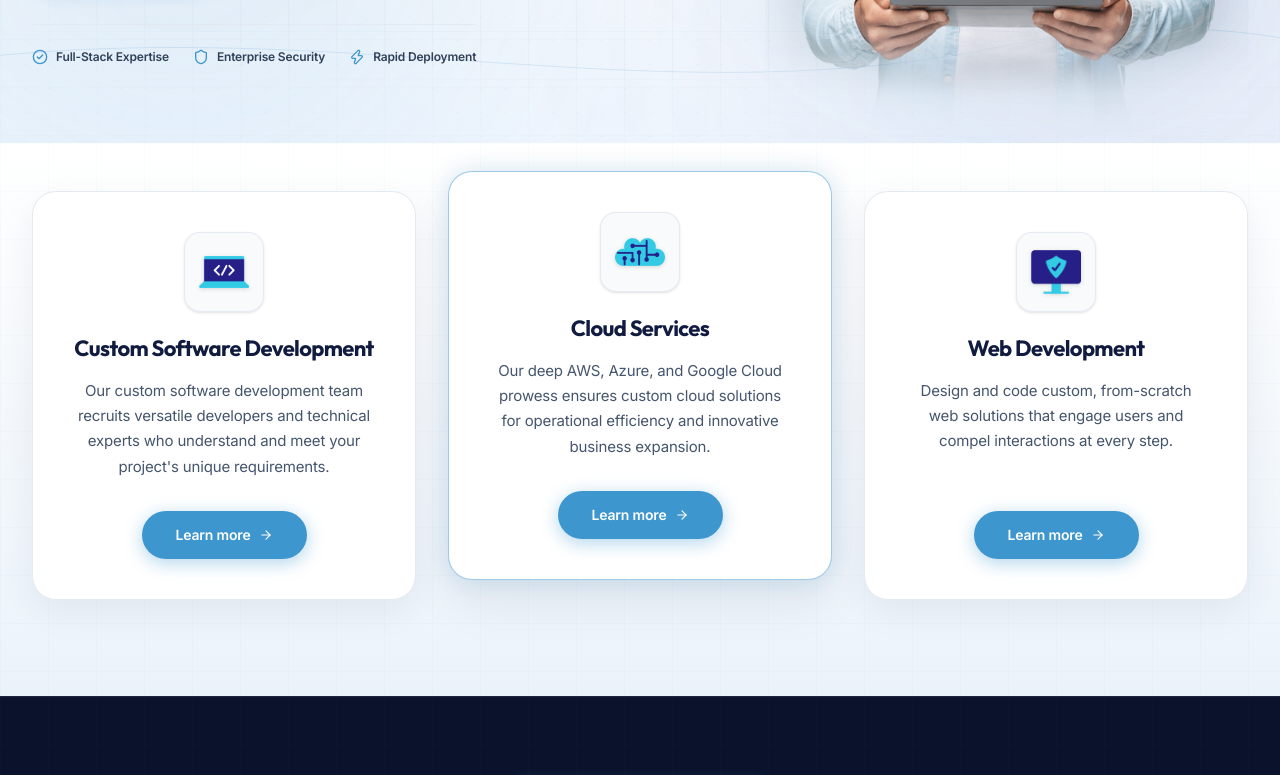
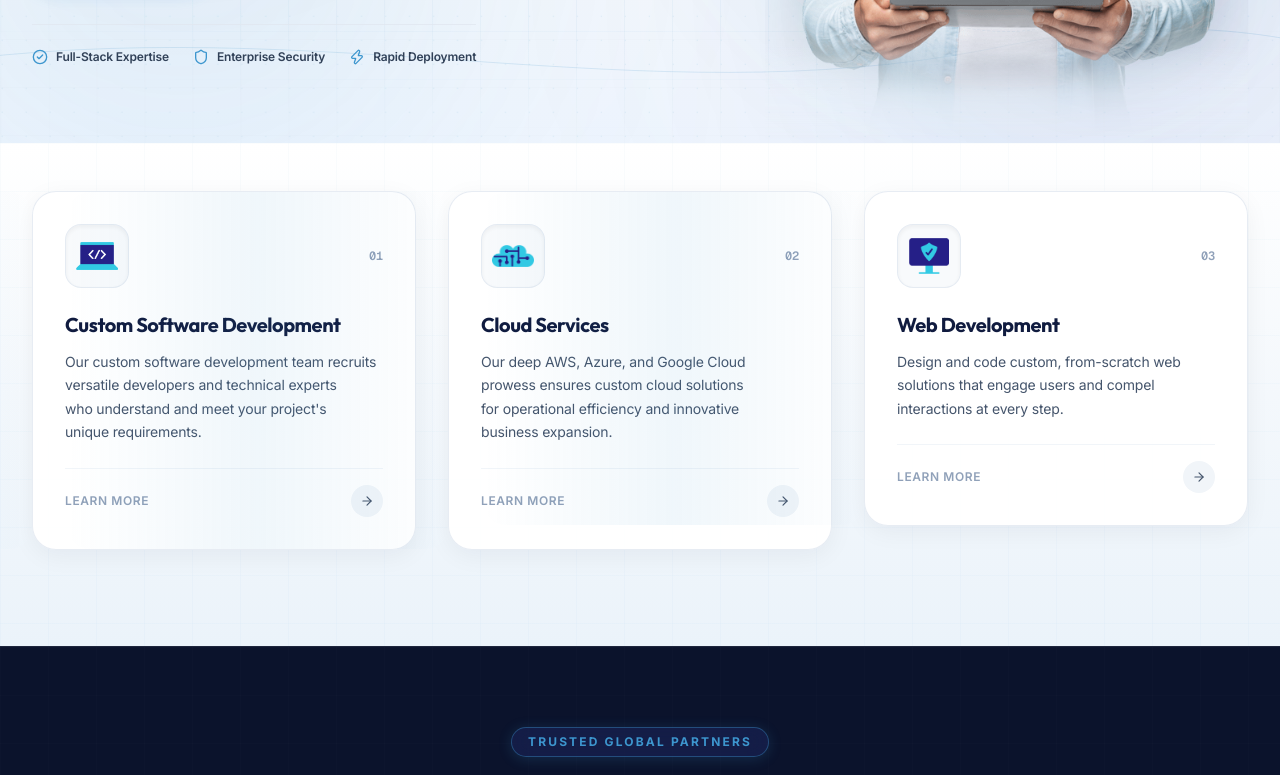
Before and after one commit to Muhammadkashifsaeed/abtelcloudservice, a Next.js app: page / in a window 1280 px wide. Shown: the part 615-1390 px from the top of the page. Built offline with nearby package versions, Linux system fonts and the light colour scheme; no server answers.

Commit message:
Enhance top 3 service cards to match WhatWeOffer 3D design and layout

```diff
--- a/components/ServiceCardsSection.tsx
+++ b/components/ServiceCardsSection.tsx
@@ -6,6 +6,7 @@ import Link from "next/link";
 import { motion } from "framer-motion";
 import { ArrowRight } from "lucide-react";
 import { cn } from "@/utils";
+import { Card3D } from "@/components/Card3D";
 
 const LUXURY_EASE = [0.16, 1, 0.3, 1] as const;
 
@@ -16,7 +17,6 @@ interface ServiceCardItem {
   imageWidth: number;
   imageHeight: number;
   href: string;
-  elevated?: boolean;
 }
 
 const SERVICE_CARDS: ServiceCardItem[] = [
@@ -37,7 +37,6 @@ const SERVICE_CARDS: ServiceCardItem[] = [
     imageWidth: 90,
     imageHeight: 49,
     href: "/services",
-    elevated: true,
   },
   {
     title: "Web Development",
@@ -70,64 +69,74 @@ function ServiceCard({
         ease: LUXURY_EASE,
       }}
       className={cn(
-        "flex w-full",
+        "h-full w-full",
         index === 2 &&
           "md:col-span-2 md:mx-auto md:w-full md:max-w-md lg:col-span-1 lg:max-w-none"
       )}
     >
-      <article
-        className={cn(
-          "group relative flex w-full flex-col justify-between rounded-3xl border p-8 sm:p-10 text-center backdrop-blur-2xl transition-all duration-300",
-          card.elevated
-            ? "border-[#3D96CE]/50 bg-white shadow-[0_20px_50px_rgba(16,27,63,0.08),0_0_24px_rgba(61,150,206,0.18)] lg:-translate-y-5 hover:border-[#3D96CE] hover:shadow-[0_24px_55px_rgba(61,150,206,0.25)]"
-            : "border-slate-200/90 bg-white/95 shadow-[0_12px_36px_rgba(16,27,63,0.06)] hover:-translate-y-2 hover:border-[#3D96CE]/50 hover:shadow-[0_20px_48px_rgba(61,150,206,0.15)]"
-        )}
+      <Card3D
+        maxTilt={6}
+        scaleOnHover={1.02}
+        glareOpacity={0.12}
+        borderGlowColor="rgba(61, 150, 206, 0.25)"
+        className="h-full rounded-3xl"
       >
-        <div>
-          {/* Centered Service Icon with Ambient Glow */}
-          <div className="relative mx-auto flex h-20 w-20 items-center justify-center rounded-2xl border border-slate-200/90 bg-slate-50/90 p-3.5 shadow-sm backdrop-blur-md transition-all duration-300 group-hover:scale-105 group-hover:border-[#3D96CE]/60 group-hover:bg-[#3D96CE]/10 group-hover:shadow-[0_0_24px_rgba(61,150,206,0.25)]">
+        <article className="group relative flex h-full flex-col justify-between rounded-3xl border border-slate-200/80 bg-white/95 p-7 sm:p-8 shadow-[0_6px_24px_rgba(15,23,42,0.05),0_0_1px_1px_rgba(255,255,255,0.8)_inset] backdrop-blur-sm transition-all duration-300 hover:border-[#3D96CE]/50 hover:shadow-[0_20px_42px_rgba(48,62,153,0.12)] [transform-style:preserve-3d]">
+          {/* Light Sheen Sweep Across Card on Hover */}
           <div
             aria-hidden="true"
-              className="pointer-events-none absolute inset-0 -m-3 rounded-full bg-[#3D96CE]/10 blur-xl opacity-0 transition-opacity duration-300 group-hover:opacity-100"
+            className="pointer-events-none absolute inset-0 -translate-x-full rounded-3xl bg-gradient-to-r from-transparent via-[#3D96CE]/[0.08] to-transparent transition-transform duration-700 ease-out group-hover:translate-x-full"
           />
+
+          <div>
+            {/* Top row: Icon container + 01/02/03 index */}
+            <div className="flex items-center justify-between [transform:translateZ(20px)]">
+              <div className="flex h-16 w-16 items-center justify-center rounded-2xl border border-slate-200/80 bg-slate-50/90 p-2.5 shadow-inner transition-all duration-300 group-hover:scale-105 group-hover:border-[#3D96CE]/50 group-hover:shadow-[0_8px_24px_rgba(61,150,206,0.25)]">
                 <Image
                   src={card.imageSrc}
                   alt={card.title}
                   width={card.imageWidth}
                   height={card.imageHeight}
-              className="relative z-10 h-[46px] w-auto object-contain transition-transform duration-300 group-hover:scale-110 drop-shadow-sm"
+                  className="h-9 w-auto object-contain transition-transform duration-300 group-hover:scale-105"
                 />
               </div>
 
+              <span className="font-mono text-xs font-semibold text-slate-400 group-hover:text-[#303E99] transition-colors">
+                0{index + 1}
+              </span>
+            </div>
+
             {/* Title */}
-          <h2 className="mt-6 text-xl font-bold tracking-tight text-[#101B3F] sm:text-[22px] transition-colors group-hover:text-[#3D96CE]">
+            <h3 className="mt-6 text-xl font-bold tracking-tight text-[#101B3F] transition-colors group-hover:text-[#303E99] [transform:translateZ(12px)]">
+              <Link
+                href={card.href}
+                className="focus-visible:outline-none focus-visible:ring-2 focus-visible:ring-[#3D96CE] rounded-lg"
+              >
                 {card.title}
-          </h2>
+              </Link>
+            </h3>
 
             {/* Description */}
-          <p className="mt-4 text-[15px] leading-relaxed text-slate-600">
+            <p className="mt-3 text-sm leading-relaxed text-slate-600 [transform:translateZ(6px)]">
               {card.description}
             </p>
           </div>
 
-        {/* Modern CTA Button with Sky Blue (#3D96CE) */}
-        <div className="mt-8">
+          {/* Bottom Card Action */}
+          <div className="mt-6 flex items-center justify-between border-t border-slate-100 pt-4 [transform:translateZ(14px)]">
+            <span className="text-xs font-semibold uppercase tracking-wider text-slate-400 group-hover:text-[#303E99] transition-colors">
+              Learn more
+            </span>
             <Link
               href={card.href}
-            className="group/btn relative inline-flex h-[48px] min-w-[165px] items-center justify-center overflow-hidden rounded-full bg-[#3D96CE] px-7 text-sm font-semibold text-white shadow-[0_4px_18px_rgba(61,150,206,0.4)] transition-all duration-300 hover:bg-[#2C7DAF] hover:-translate-y-0.5 hover:shadow-[0_8px_24px_rgba(61,150,206,0.6)] focus-visible:outline-none focus-visible:ring-2 focus-visible:ring-[#3D96CE]"
+              aria-label={`Learn more about ${card.title}`}
+              className="flex h-8 w-8 items-center justify-center rounded-full bg-slate-100 text-slate-600 transition-all duration-200 group-hover:bg-[#3D96CE] group-hover:text-white group-hover:shadow-[0_4px_12px_rgba(61,150,206,0.35)]"
             >
-            {/* Luminous sheen animation on hover (no white fill) */}
-            <span
-              aria-hidden="true"
-              className="pointer-events-none absolute inset-0 -translate-x-full bg-gradient-to-r from-transparent via-white/30 to-transparent transition-transform duration-700 ease-out group-hover/btn:translate-x-full"
-            />
-            <span className="relative z-10 flex items-center gap-2 text-white">
-              <span>Learn more</span>
-              <ArrowRight className="h-3.5 w-3.5 transition-transform duration-300 group-hover/btn:translate-x-1.5" />
-            </span>
+              <ArrowRight className="h-3.5 w-3.5 transition-transform duration-200 group-hover:translate-x-0.5" />
             </Link>
           </div>
         </article>
+      </Card3D>
     </motion.div>
   );
 }
@@ -145,7 +154,7 @@ export function ServiceCardsSection() {
       />
 
       <div className="relative z-10 mx-auto w-full max-w-[1400px] px-4 sm:px-6 lg:px-8">
-        <div className="grid grid-cols-1 items-stretch gap-8 md:grid-cols-2 lg:grid-cols-3 lg:gap-8">
+        <div className="grid grid-cols-1 items-stretch gap-6 sm:gap-7 lg:grid-cols-3 lg:gap-8">
           {SERVICE_CARDS.map((card, index) => {
             const cardInitial =
               index === 0
```
Lines whose indentation alone changed are shown as unchanged.
